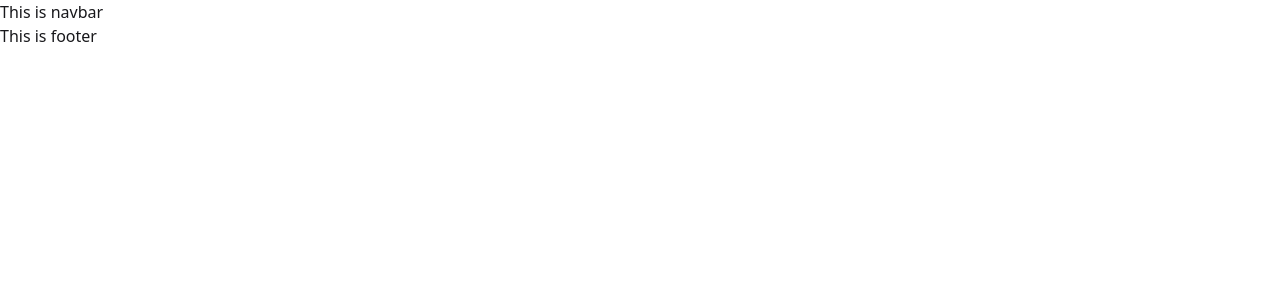
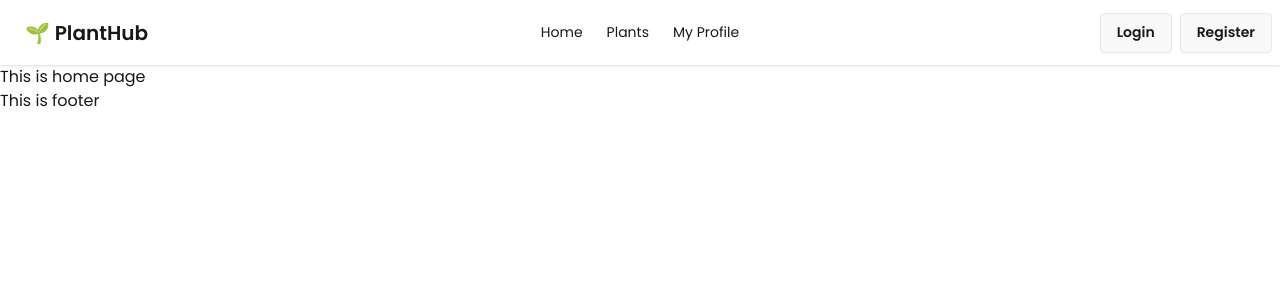
Before and after one commit to MdRehanAli/plant-hub, a React (Vite) app: page / in a window 1280 px wide. Shown: the top 300 px of the page. Built offline with nearby package versions, Linux system fonts and the light colour scheme.

Commit message:
Added routes and navbar

```diff
--- /dev/null
+++ b/src/components/Home/Home.jsx
@@ -0,0 +1,11 @@
+import React from 'react';
+
+const Home = () => {
+    return (
+        <div>
+            <h1>This is home page</h1>
+        </div>
+    );
+};
+
+export default Home;
--- /dev/null
+++ b/src/components/MyProfile/MyProfile.jsx
@@ -0,0 +1,11 @@
+import React from 'react';
+
+const MyProfile = () => {
+    return (
+        <div>
+            <h1>My Profile: </h1>
+        </div>
+    );
+};
+
+export default MyProfile;
--- a/src/components/Navbar/Navbar.jsx
+++ b/src/components/Navbar/Navbar.jsx
@@ -1,9 +1,38 @@
 import React from 'react';
+import { Link, NavLink } from 'react-router';
 
 const Navbar = () => {
+
+    const links = <>
+        <li><NavLink to='/'>Home</NavLink></li>
+        <li><NavLink to='/plants'>Plants</NavLink></li>
+        <li><NavLink to='/myprofile'>My Profile</NavLink></li>
+    </>
+
     return (
-        <div>
-            <h1>This is navbar</h1>
+        <div className="navbar bg-base-100 shadow-sm">
+            <div className="navbar-start">
+                <div className="dropdown">
+                    <div tabIndex={0} role="button" className="btn btn-ghost lg:hidden">
+                        <svg xmlns="http://www.w3.org/2000/svg" className="h-5 w-5" fill="none" viewBox="0 0 24 24" stroke="currentColor"> <path strokeLinecap="round" strokeLinejoin="round" strokeWidth="2" d="M4 6h16M4 12h8m-8 6h16" /> </svg>
+                    </div>
+                    <ul
+                        tabIndex="-1"
+                        className="menu menu-sm dropdown-content bg-base-100 rounded-box z-1 mt-3 w-52 p-2 shadow">
+                        {links}
+                    </ul>
+                </div>
+                <Link to='/' className="btn btn-ghost text-xl">🌱 PlantHub</Link>
+            </div>
+            <div className="navbar-center hidden lg:flex">
+                <ul className="menu menu-horizontal px-1">
+                    {links}
+                </ul>
+            </div>
+            <div className="navbar-end">
+                <a className="btn mr-2">Login</a>
+                <a className="btn">Register</a>
+            </div>
         </div>
     );
 };
--- /dev/null
+++ b/src/components/Plants/Plants.jsx
@@ -0,0 +1,11 @@
+import React from 'react';
+
+const Plants = () => {
+    return (
+        <div>
+            <h1>All Plants</h1>
+        </div>
+    );
+};
+
+export default Plants;
--- a/src/index.css
+++ b/src/index.css
@@ -1,5 +1,18 @@
+@import url('https://fonts.googleapis.com/css2?family=Poppins:ital,wght@0,100;0,200;0,300;0,400;0,500;0,600;0,700;0,800;0,900;1,100;1,200;1,300;1,400;1,500;1,600;1,700;1,800;1,900&display=swap');
+
 @import "tailwindcss";
 
 @plugin "daisyui" {
     themes: light --default;
 }
+
+@plugin "daisyui/theme" {
+    name: "light";
+    default: true;
+    --color-primary: green;
+    --color-secondary: teal;
+}
+
+* {
+    font-family: "Poppins", sans-serif;
+}
--- a/src/routes/router.jsx
+++ b/src/routes/router.jsx
@@ -1,18 +1,27 @@
 import { createBrowserRouter } from "react-router";
 import HomeLayout from "../layouts/HomeLayout";
+import Home from "../components/Home/Home";
+import Plants from "../components/Plants/Plants";
+import MyProfile from "../components/MyProfile/MyProfile";
 
 const router = createBrowserRouter([
     {
         path: '/',
-        Component: HomeLayout
-    },
-    {
-        path: '/shop',
-        element: <h1>Shop</h1>
-    },
-    {
-        path: '/services',
-        element: <h1>Services</h1>
+        Component: HomeLayout,
+        children: [
+            {
+                index: true,
+                Component: Home
+            },
+            {
+                path: '/plants',
+                Component: Plants
+            },
+            {
+                path: '/myprofile',
+                Component: MyProfile
+            },
+        ]
     },
     {
         path: '/*',
```
Also changed, not shown: 2 other files (tests, documents, lock files or other folders).
